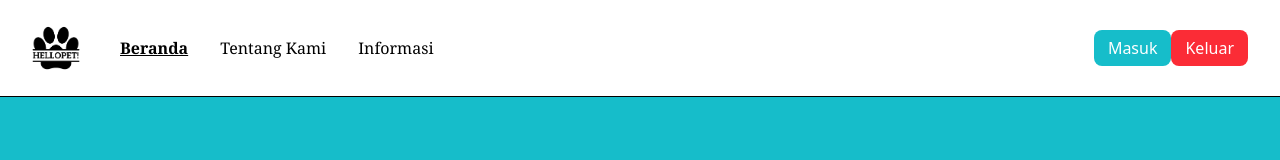
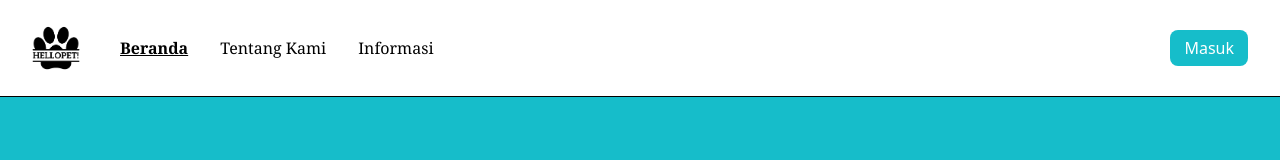
Before and after one commit to baehaky/frontend-hellopet, a Vue app: page / in a window 1280 px wide. Shown: the top 160 px of the page. Built offline with nearby package versions, Linux system fonts and the light colour scheme.

Commit message:
modified:   src/components/MobileNavbar.vue 	modified:   src/components/Navbar.vue

```diff
--- a/src/components/MobileNavbar.vue
+++ b/src/components/MobileNavbar.vue
@@ -1,5 +1,4 @@
 <script setup>
-import { ref } from 'vue'
 import { useRoute, RouterLink } from 'vue-router'
 
 const props = defineProps({
@@ -16,16 +15,10 @@ const route = useRoute()
 const handleClose = () => {
   emit('close')
 }
-const isLoggingOut = ref(false)
 
-const handleLogout = async () => {
-  isLoggingOut.value = true
-  try {
-    await emit('logout')
-    emit('close')
-  } finally {
-    isLoggingOut.value = false
-  }
+const handleLogout = () => {
+  emit('logout')
+  handleClose()
 }
 </script>
 
@@ -50,17 +43,13 @@ const handleLogout = async () => {
       </RouterLink>
 
       <button
+        v-else
         @click="handleLogout"
-        :disabled="isLoggingOut"
-        class="bg-red-500 py-1.5 px-3.5 text-white rounded-lg w-full mt-2"
+        :disabled="isLoading"
+        class="bg-red-500 py-1.5 px-3.5 text-white rounded-lg w-full mt-2 disabled:opacity-50"
       >
-        <span v-if="!isLoggingOut">Keluar</span>
-        <span v-else class="flex items-center justify-center gap-2">
-          <span
-            class="inline-block h-4 w-4 border-2 border-white border-t-transparent rounded-full animate-spin"
-          ></span>
-          Memproses...
-        </span>
+        <span v-if="isLoading">Memproses...</span>
+        <span v-else>Keluar</span>
       </button>
     </div>
   </div>
--- a/src/components/Navbar.vue
+++ b/src/components/Navbar.vue
@@ -7,7 +7,6 @@ import { useAuthStore } from '@/stores/auth'
 
 const authStore = useAuthStore()
 const isMobileOpen = ref(false)
-const isLoggingOut = ref(false)
 const route = useRoute()
 const router = useRouter()
 
@@ -33,24 +32,19 @@ const closeMobileMenu = () => {
 }
 
 const handleLogout = async () => {
-  isLoggingOut.value = true
   try {
     await authStore.logout()
     router.push('/')
-    setTimeout(() => window.location.reload(), 500)
-  } finally {
-    isLoggingOut.value = false
+  } catch (error) {
+    console.error('Logout error:', error)
   }
 }
 
-watch(
-  () => authStore.isLoggedIn,
-  (newVal) => {
-    if (!newVal && !['/', '/login', '/register'].includes(route.path)) {
-      router.push('/')
-    }
-  },
-)
+watch(() => authStore.isLoggedIn, (newVal) => {
+  if (!newVal && !['/', '/login', '/register'].includes(route.path)) {
+    router.push('/')
+  }
+})
 authStore.initialize()
 </script>
 
@@ -87,15 +81,15 @@ authStore.initialize()
           Masuk
         </RouterLink>
         <button
+          v-else
+          type="button"
           @click="handleLogout"
-          :disabled="isLoggingOut || authStore.logoutLoading"
+          :disabled="isLoading"
           class="bg-red-500 py-1.5 px-3.5 text-white rounded-lg hover:bg-red-700 disabled:opacity-50"
         >
-          <span v-if="!isLoggingOut && !authStore.logoutLoading">Keluar</span>
-          <span v-else>Memproses...</span>
+          <span v-if="isLoading">Memproses...</span>
+          <span v-else>Keluar</span>
         </button>
-
-        <Spinner v-if="isLoggingOut || authStore.logoutLoading" />
       </div>
 
       <div class="md:hidden">
```
